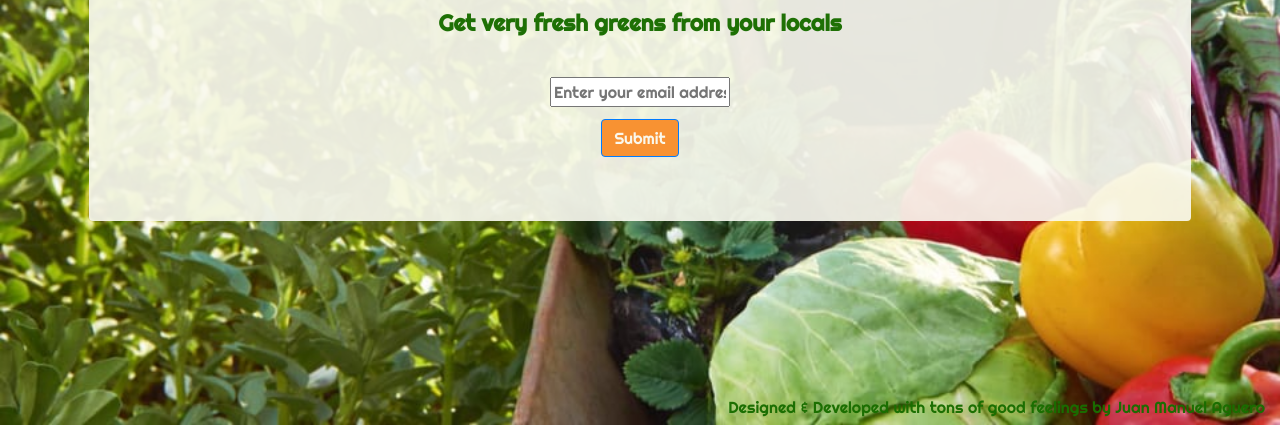
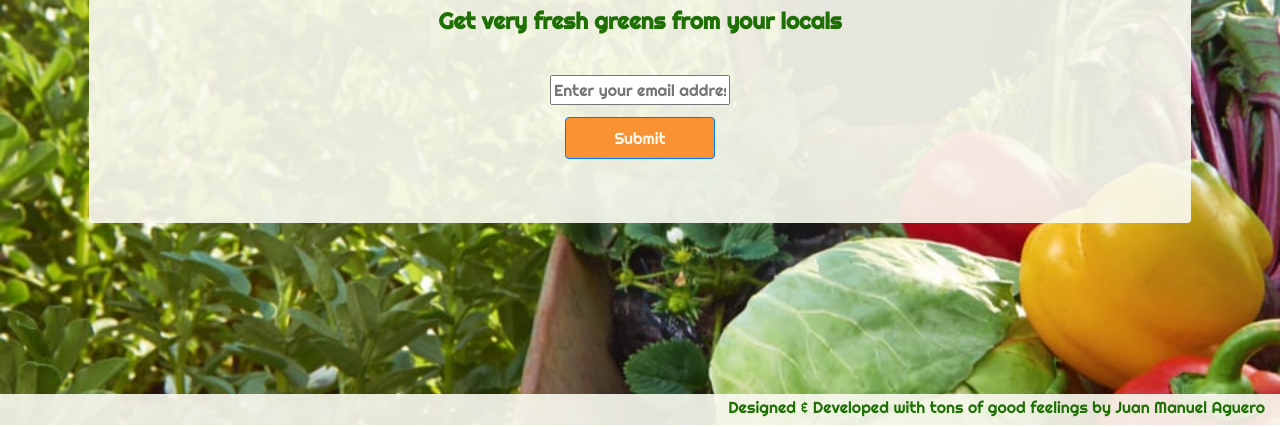
Before and after one commit to jmaguero/products_landing_page, a plain HTML site: page index.html in a window 1280 px wide. Shown: the part 375-802 px from the top of the page. Drawn offline with nearby package versions, Linux system fonts and the light colour scheme.

Commit message:
Minor changes

```diff
--- a/index.html
+++ b/index.html
@@ -86,7 +86,7 @@
                       required
                     />
                     <div class="mt-1"></div>
-                    <button class="btn btn-outline-primary mt-2"
+                    <button class="btn btn-outline-primary mt-2 px-5 py-2"
                         id="submit"
                         type="submit"
                         value="Subscribe"
@@ -198,12 +198,12 @@
                 <div>
                  <img class="img-fluid" id="bsktSm" src="./BasketCards.svg" alt="">
                </div>
-                <h4>Small Basket</h4>
-                <h5>39.95€/month</h5>
-                <h6>12 different varieties of fresh fruits & vegetables.
+                  <h4>Small Basket</h4>
+                  <h5>39.95€/month</h5>
+                  <h6>12 different varieties of fresh fruits & vegetables.
 
-                </h6>
-                <p>*This is meant for one person</p>
+                  </h6>
+                  <p>*This is meant for one person</p>
             </div>
                 <button class="btn btn-primary my-4">Select</button>
             </div>
@@ -240,7 +240,7 @@
       </main>
 
     <footer class="container-fluid fixed-bottom">
-      <div class="text-right">
+      <div class="text-right pt-1">
         <h6>Designed & Developed with tons of good feelings by Juan Manuel Aguero</h6>
       </div>
     </footer>
--- a/styles.css
+++ b/styles.css
@@ -8,6 +8,10 @@ body {
   font-family: 'Righteous', sans-serif !important;
   font-weight: 300 !important;
   color: rgba(25, 109, 0, 0.979) !important;
+}
+
+footer {
+  background-color: rgba(250, 250, 240, 0.911)
 }
 
 a {
```
